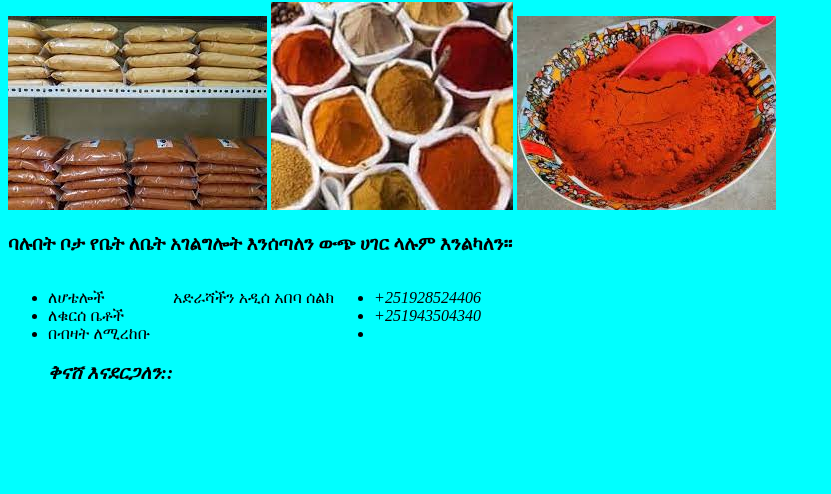
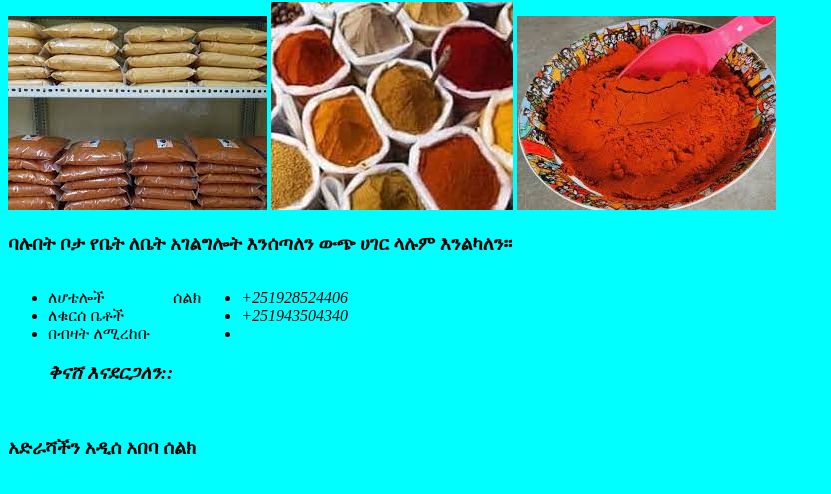
Before and after one commit to Sireat/Ergoye-Baltina, a plain HTML site: page index.html in a window 1280 px wide. Shown: the part 78-572 px from the top of the page, without its empty margins (0-831 px from the left). Drawn offline with Linux system fonts and the light colour scheme.

Commit message:
Update index.html

```diff
--- a/index.html
+++ b/index.html
@@ -26,14 +26,14 @@
                 <h3><em>ቅናሸ እናደርጋለን::</em></h3>
             </li>
         </ul>
-        <p>አድራሻችን አዲሰ አበባ ሰልክ </p>
+        <p>ሰልክ </p>
         <ul>
             <li><em>+251928524406</em></li>
             <li><em>+251943504340</em></li>
             <li><em></em></li>
         </ul>
     </section>
-
+    <h3>አድራሻችን አዲሰ አበባ ሰልክ </h3>
 </body>
 
 </html>
```
